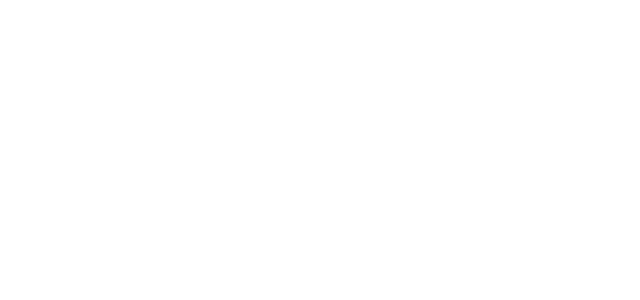
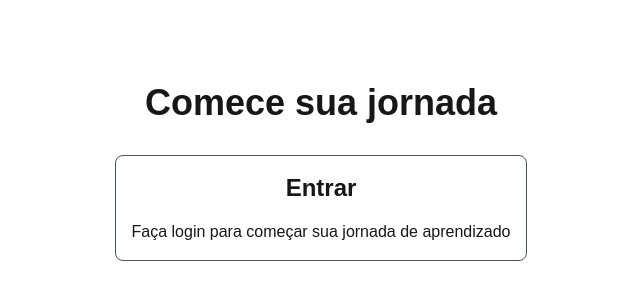
Before and after one commit to ViniNathan/glossary-app, a Next.js app in the folder frontend/: page /login in a window 1280 px wide. Shown: the part 228-528 px from the top of the page, without its empty margins (319-959 px from the left). Built offline with nearby package versions, Linux system fonts and the light colour scheme.

Commit message:
feat: add login card component

```diff
--- a/frontend/src/app/(public)/login/page.tsx
+++ b/frontend/src/app/(public)/login/page.tsx
@@ -2,8 +2,12 @@
 
 function LoginPage() {
   return (
-    <div>
-
+    <div className="container mx-auto flex h-screen flex-col items-center justify-center gap-8">
+      <h1 className="text-4xl font-bold">Comece sua jornada</h1>
+      <div className="w-max flex flex-col items-center justify-center border border-gray-600 rounded-lg p-4">
+        <h1 className="text-2xl font-bold mb-4">Entrar</h1>
+        <p>Faça login para começar sua jornada de aprendizado</p>
+      </div>
     </div>
   );
 }
```
